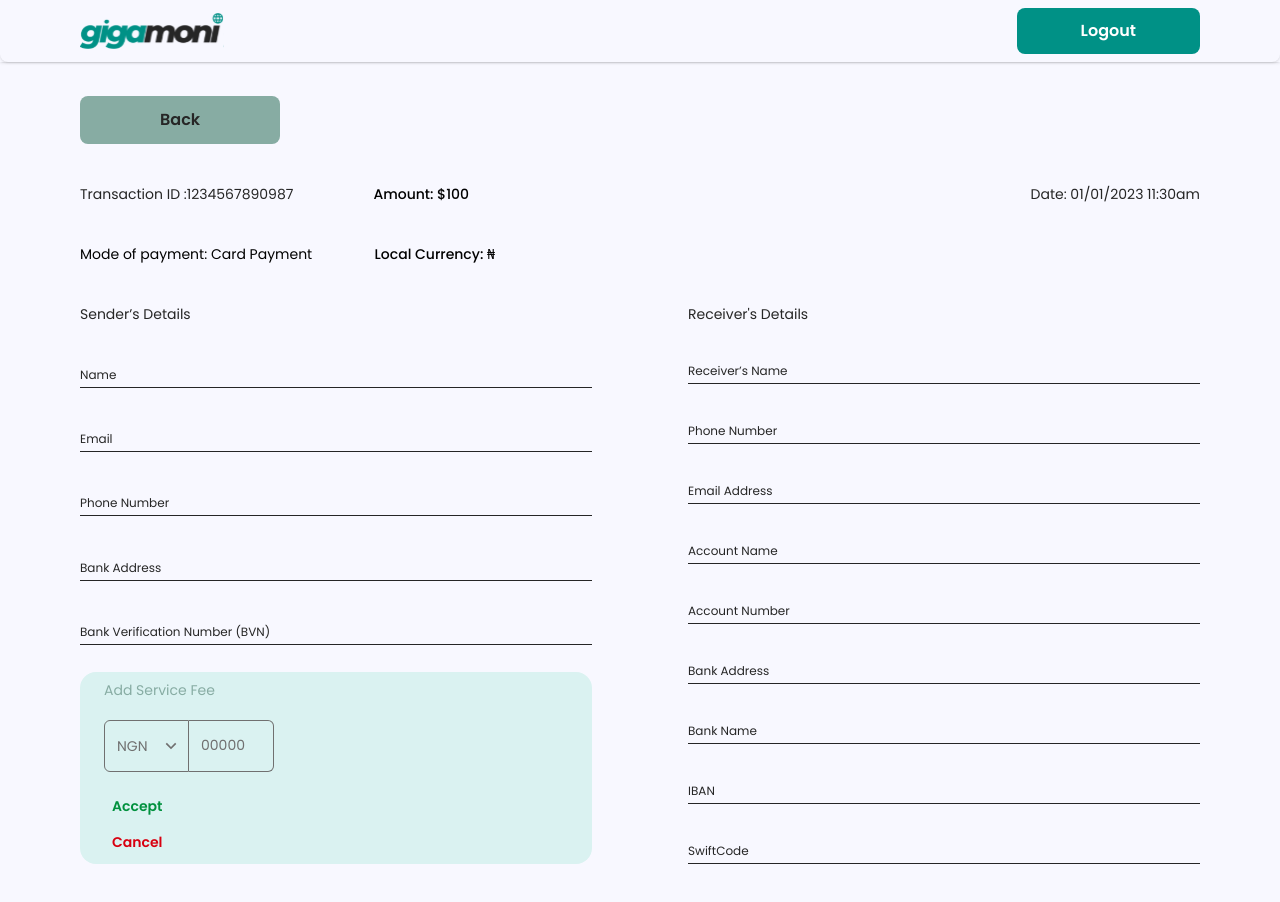
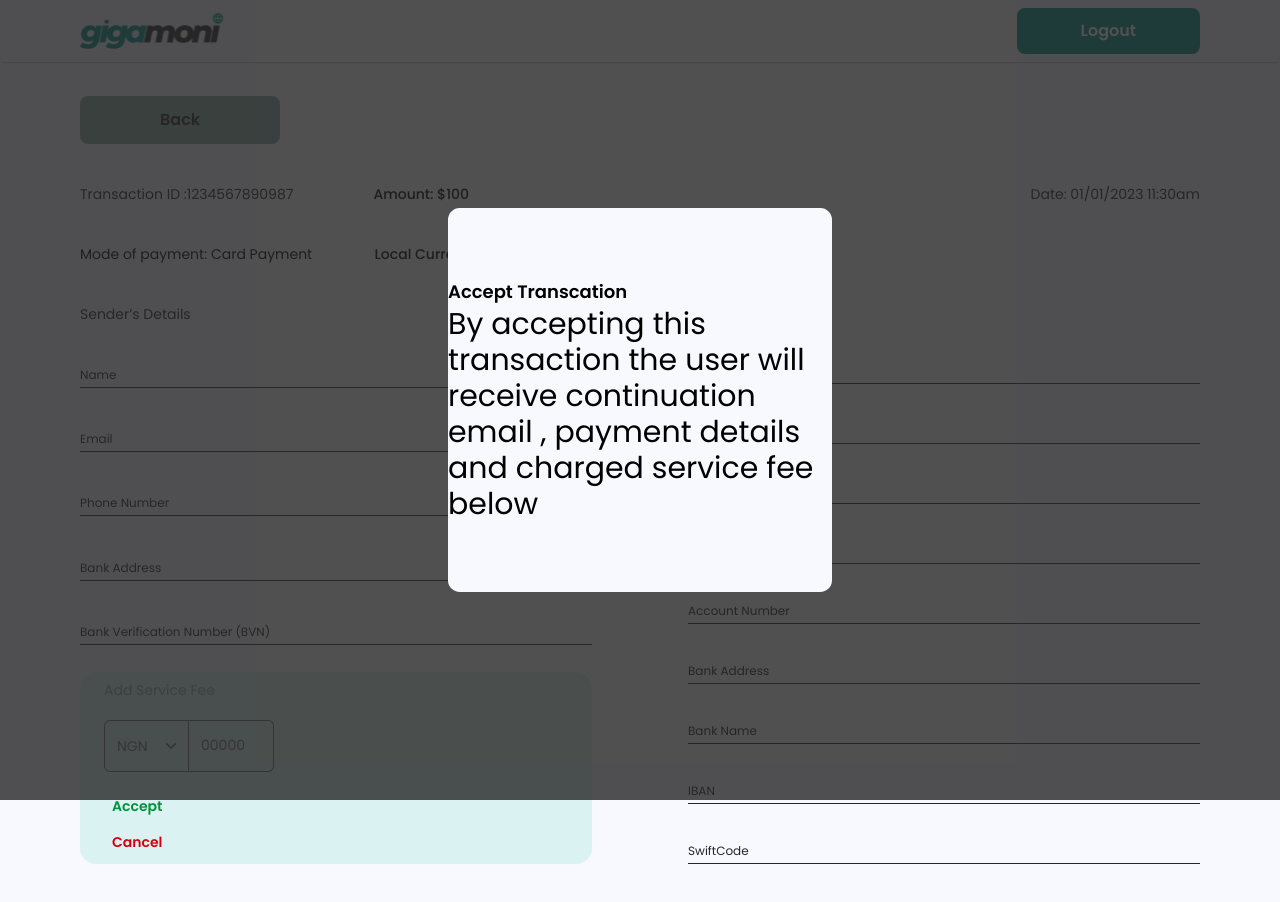
Before and after one commit to himarnoel/gigamoniadmin, a React (Vite) app: page /transferrequestdetails in a window 1280 px wide. Shown: the top 902 px of the page. Built offline with nearby package versions, Linux system fonts and the light colour scheme.

Commit message:
transfer

```diff
--- a/src/OutsidePages/TransferRequestDetails.jsx
+++ b/src/OutsidePages/TransferRequestDetails.jsx
@@ -1,4 +1,4 @@
-import React from "react";
+import React, { useState } from "react";
 import Nav from "../Components/Nav";
 import { useFormik } from "formik";
 import { Validaterequest } from "../Service/Validate";
@@ -6,6 +6,7 @@ import { RiArrowDownSLine } from "react-icons/ri";
 import trans from "../assets/iconic.svg";
 import { useNavigate } from "react-router-dom";
 const TransferRequestDetails = () => {
+  const [load, setload] = useState(false);
   const formik = useFormik({
     initialValues: {
       name: "",
@@ -33,6 +34,23 @@ const TransferRequestDetails = () => {
   return (
     <div className={`font-poppins   `}>
       <Nav />
+      <div
+        className={
+          !load
+            ? "absolute top-0   bg-[#262626]/[0.8]   z-[90] h-screen w-full flex  justify-center items-center text-3xl"
+            : "hidden"
+        }
+      >
+        <div className="flex flex-col justify-center bg-[#F8F8FF] rounded-[11.8392px] w-[24rem] h-[24rem]">
+          <p className="text-[#000000] font-semibold text-lg">
+            Accept Transcation
+          </p>
+          <p className="s">
+            By accepting this transaction the user will receive continuation
+            email , payment details and charged service fee below{" "}
+          </p>
+        </div>
+      </div>
       <div className="pt-24 2xl:px-[10rem] xl:px-[5rem] lg:px-10 ">
         <button
           onClick={() => navigate("/transfer")}
```
